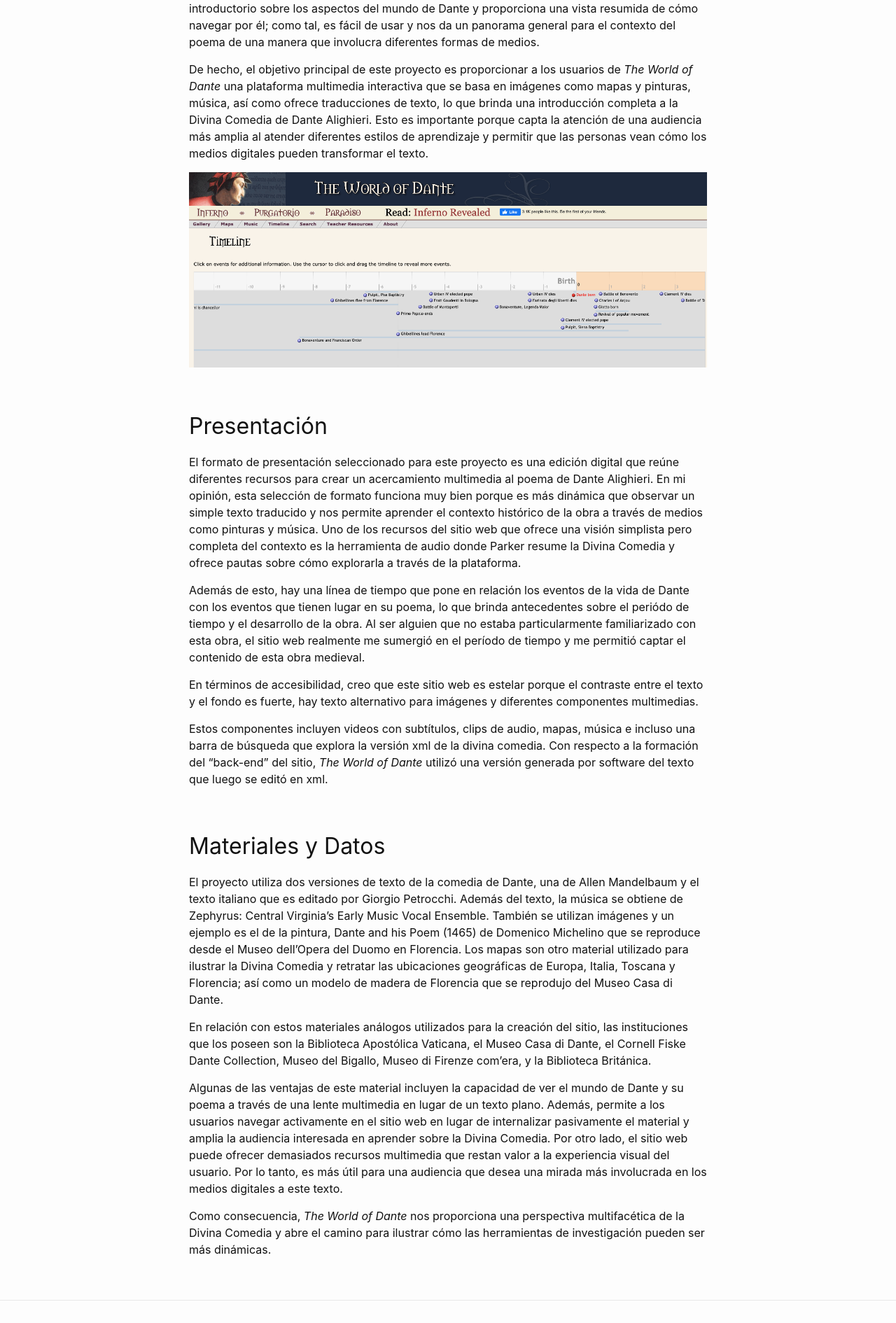
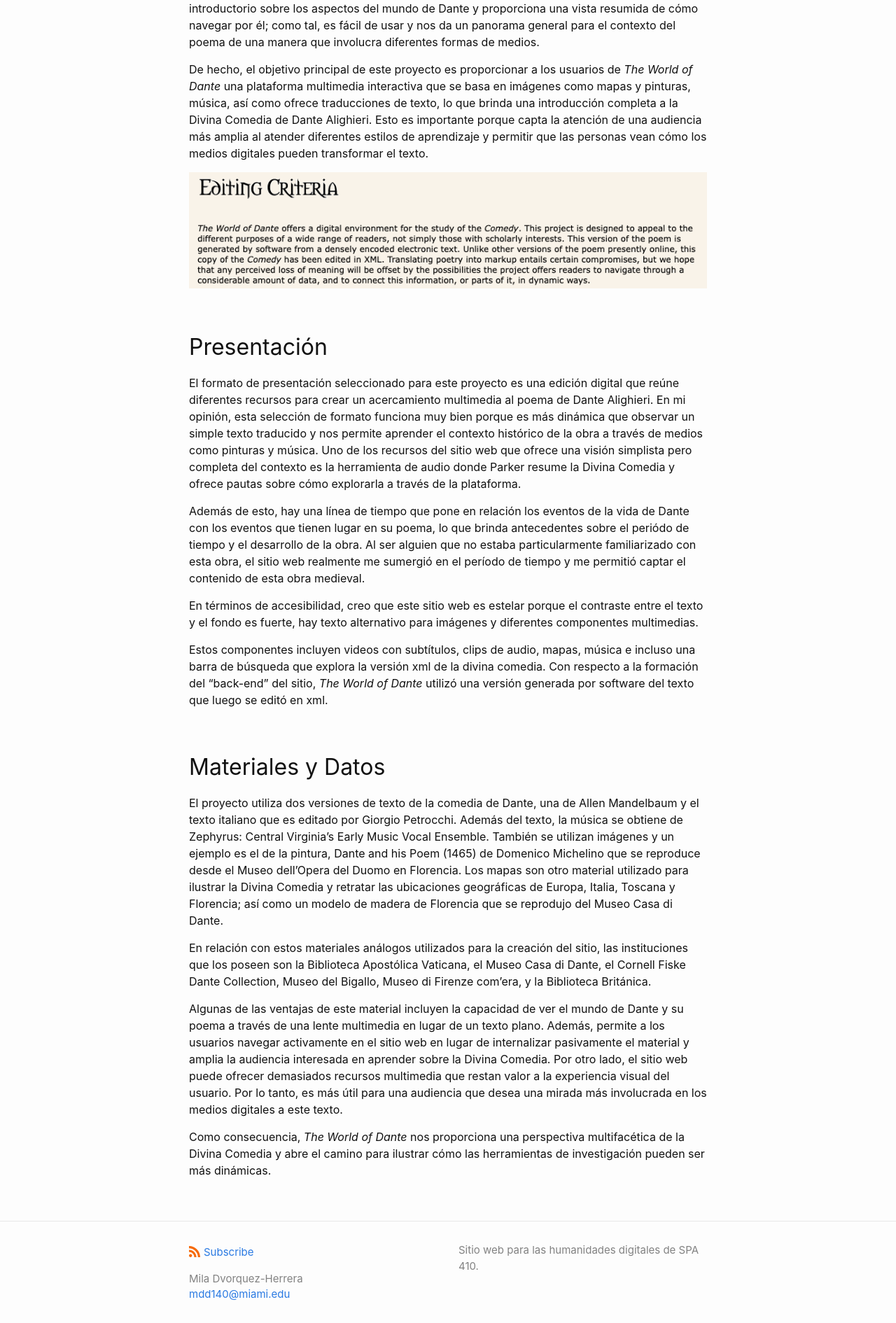
Before and after one commit to miladvh/miladvh.github.io, a Jekyll site: the page built from _posts/2021-10-04-edición-digital.md, in a window 1280 px wide. Shown: the part 1848-3738 px from the top of the page at 70% size. Built offline with Jekyll 4.4.1, drawn with Linux system fonts in a browser that asks for light colours.

Commit message:
Update 2021-10-04-edición-digital.md

```diff
--- a/_posts/2021-10-04-edición-digital.md
+++ b/_posts/2021-10-04-edición-digital.md
@@ -21,7 +21,7 @@ La audiencia a la que va destinada este proyecto incluye no solo académicos, si
 
 De hecho, el objetivo principal de este proyecto es proporcionar a los usuarios de *The World of Dante* una plataforma multimedia interactiva que se basa en imágenes como mapas y pinturas, música, así como ofrece traducciones de texto, lo que brinda una introducción completa a la Divina Comedia de Dante Alighieri. Esto es importante porque capta la atención de una audiencia más amplia al atender diferentes estilos de aprendizaje y permitir que las personas vean cómo los medios digitales pueden transformar el texto.
 
-![imagen](/assets/images/SPA410_Imagenes.jpg/003.png)
+![imagen](/assets/images/SPA410_Imagenes.jpg/007.png)
 
 ## Presentación
 
```
